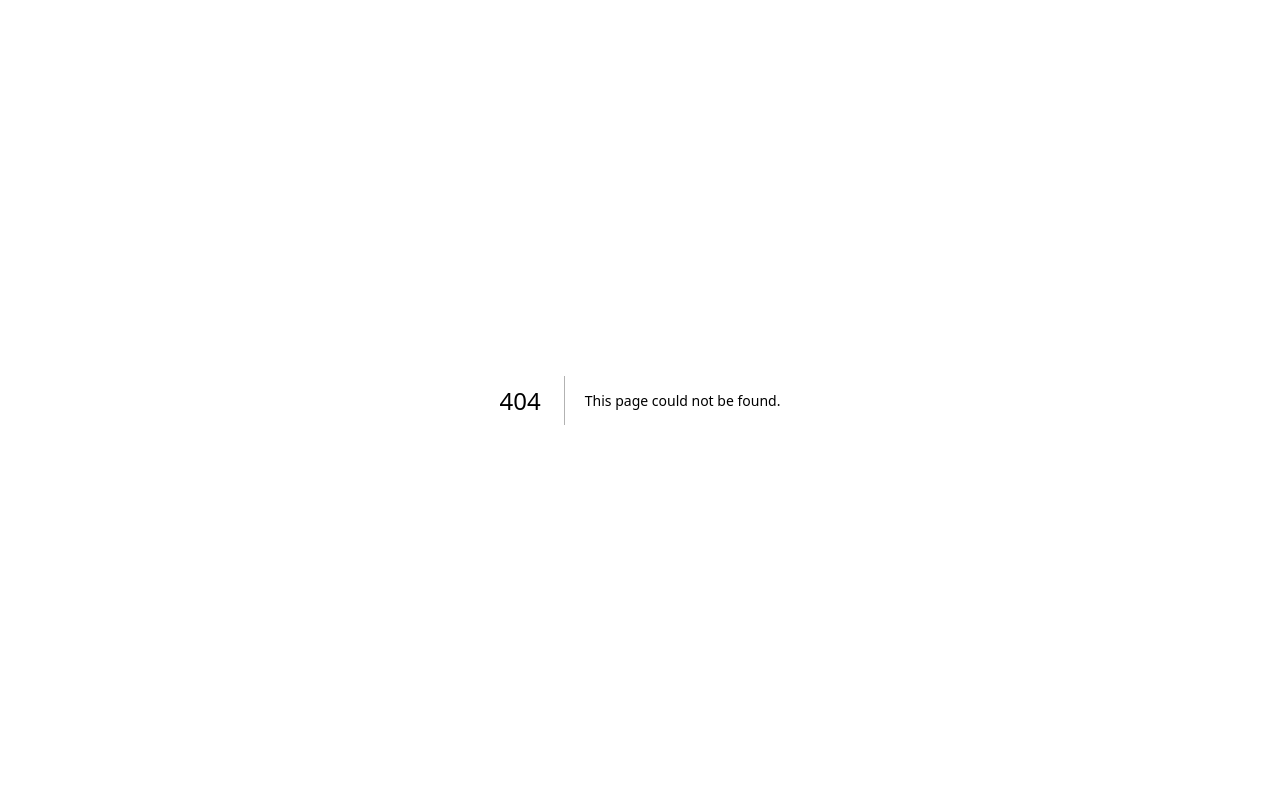
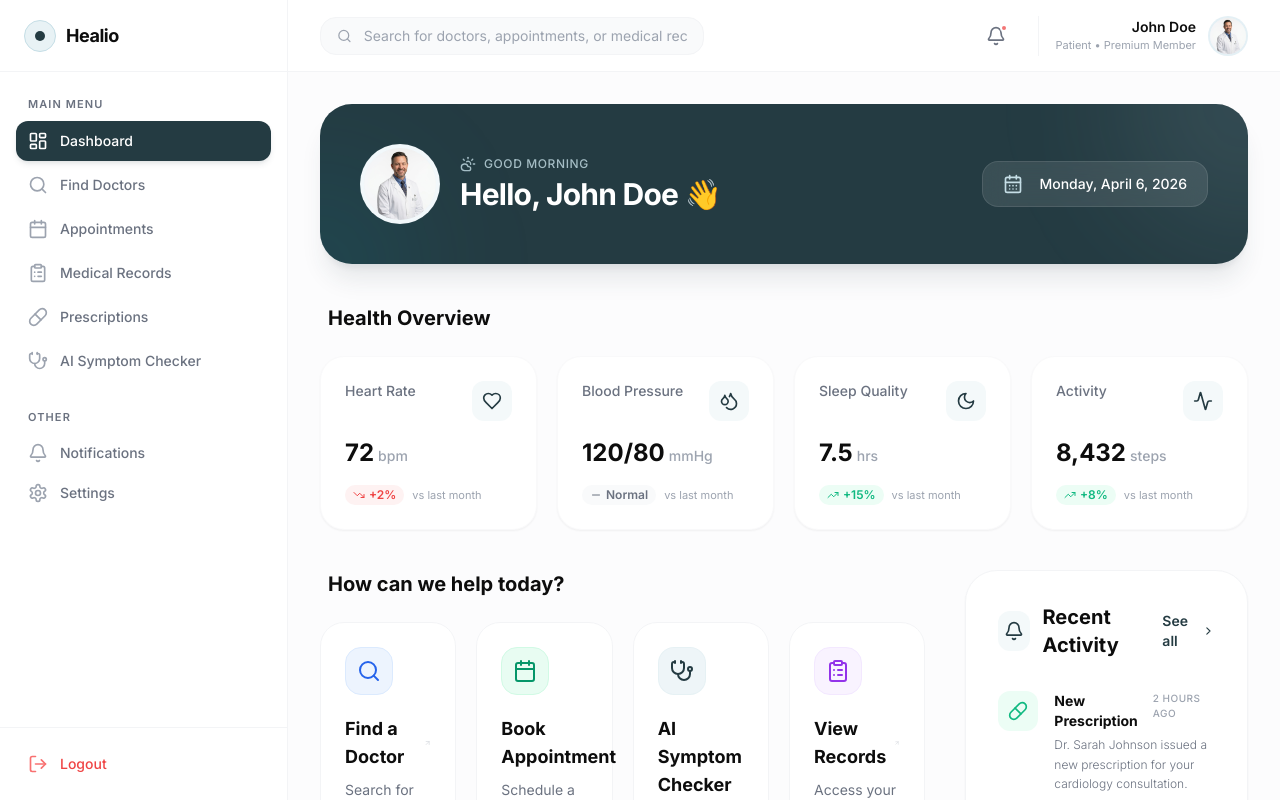
Before and after one commit to sano0007/healio, a Next.js app in the folder apps/web/: page /dashboard in a window 1280 px wide. Before the commit this address had no page. Built offline with nearby package versions, Linux system fonts and the light colour scheme.

Commit message:
feat: add app dashboard route

```diff
--- /dev/null
+++ b/apps/web/src/app/(app)/dashboard/page.tsx
@@ -0,0 +1,68 @@
+"use client";
+
+import { WelcomeBanner } from "@/components/dashboard/welcome-banner";
+import { QuickActions } from "@/components/dashboard/quick-actions";
+import { UpcomingAppointments } from "@/components/dashboard/upcoming-appointments";
+import { HealthStats } from "@/components/dashboard/health-stats";
+import { RecentActivity } from "@/components/dashboard/recent-activity";
+import { motion } from "framer-motion";
+
+export default function DashboardPage() {
+  // Static mock name for now
+  const userName = "John Doe";
+
+  return (
+    <div className="space-y-10">
+      {/* 1. Welcome Section */}
+      <WelcomeBanner name={userName} />
+
+      {/* 2. Health Overview (Floating Stats) */}
+      <section>
+        <div className="flex items-center justify-between mb-6">
+          <h2 className="text-xl font-bold text-brand-black px-2">Health Overview</h2>
+        </div>
+        <HealthStats />
+      </section>
+
+      {/* 3. Main Content: Grid Layout */}
+      <div className="grid lg:grid-cols-3 gap-10">
+        {/* Left Column (2/3 width) */}
+        <div className="lg:col-span-2 space-y-12">
+          {/* Quick Actions (Cards) */}
+          <section>
+            <div className="flex items-center justify-between mb-6">
+              <h2 className="text-xl font-bold text-brand-black px-2">How can we help today?</h2>
+            </div>
+            <QuickActions />
+          </section>
+
+          {/* Upcoming Appointments */}
+          <section>
+            <UpcomingAppointments />
+          </section>
+        </div>
+
+        {/* Right Column (1/3 width) - Activity Feed */}
+        <div className="space-y-6">
+          <RecentActivity />
+
+          {/* Static Promotion/Small Card */}
+          <motion.div
+            initial={{ opacity: 0, scale: 0.95 }}
+            animate={{ opacity: 1, scale: 1 }}
+            transition={{ delay: 0.6 }}
+            className="p-8 bg-brand-light/30 rounded-[2rem] border border-brand-light/20"
+          >
+            <h4 className="font-bold text-brand-dark mb-2">Need a Specialist?</h4>
+            <p className="text-xs text-brand-dark/70 leading-relaxed mb-4">
+              Our AI can recommend the best specialty based on your current symptoms.
+            </p>
+            <button className="text-xs font-bold text-brand-dark hover:underline flex items-center gap-1">
+              Start Comparison →
+            </button>
+          </motion.div>
+        </div>
+      </div>
+    </div>
+  );
+}
--- /dev/null
+++ b/apps/web/src/app/(app)/layout.tsx
@@ -0,0 +1,27 @@
+import { Sidebar } from "@/components/layout/sidebar";
+import { AppNavbar } from "@/components/layout/app-navbar";
+
+export default function AppLayout({
+  children,
+}: {
+  children: React.ReactNode;
+}) {
+  return (
+    <div className="flex h-screen bg-gray-50/50 overflow-hidden">
+      {/* Sidebar - Desktop Only for now */}
+      <div className="hidden lg:block flex-shrink-0">
+        <Sidebar />
+      </div>
+
+      <div className="flex flex-col flex-1 min-w-0 overflow-hidden">
+        <AppNavbar />
+
+        <main className="flex-1 overflow-y-auto px-6 lg:px-8 py-8">
+          <div className="max-w-[1440px] mx-auto pb-12">
+            {children}
+          </div>
+        </main>
+      </div>
+    </div>
+  );
+}
```
